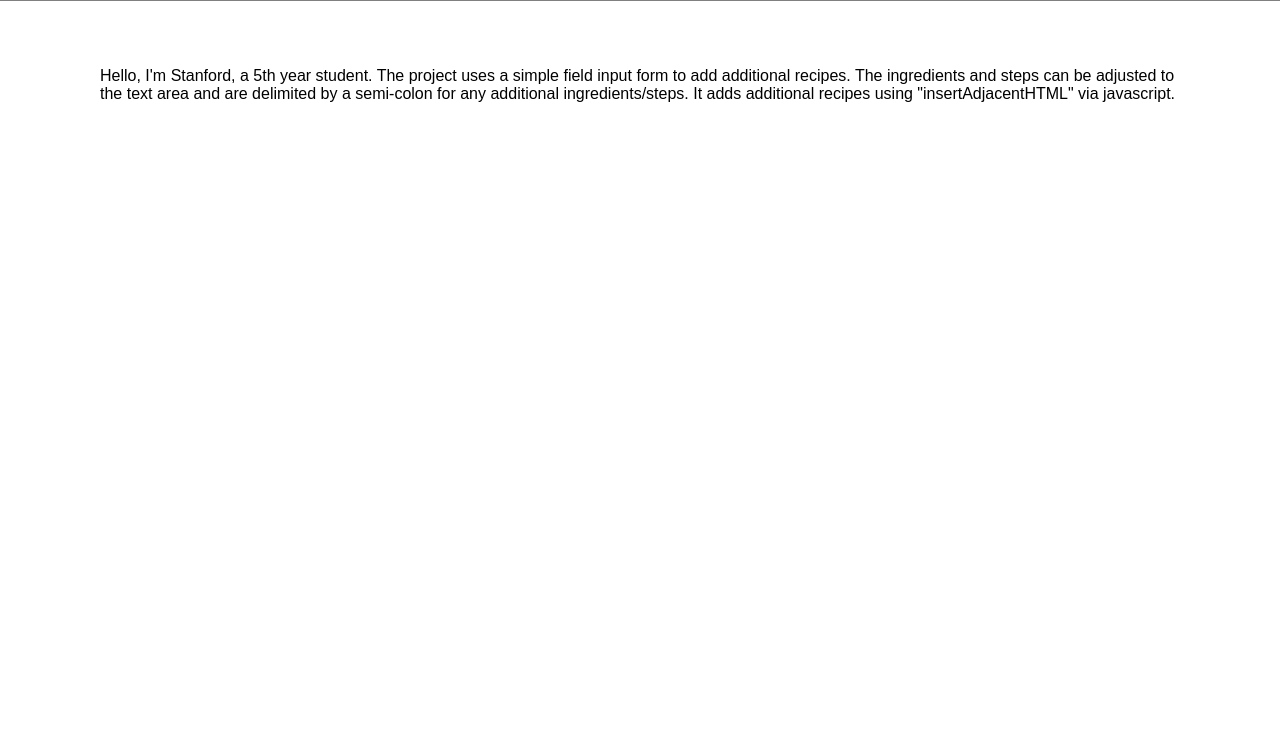
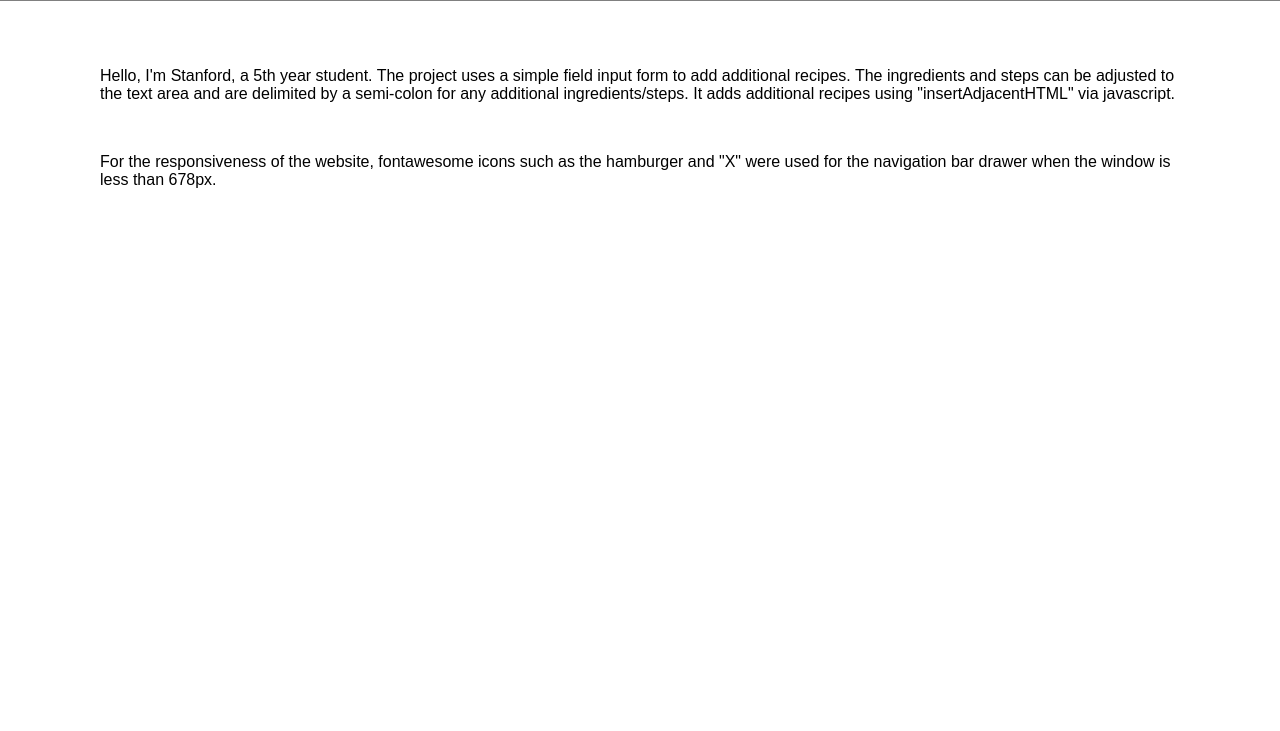
Before and after one commit to StanfordLin/CPSC455, a website built with Parcel: page about.html in a window 1280 px wide. Shown: the part 69-800 px from the top of the page. Built offline with nearby package versions, Linux system fonts and the light colour scheme.

Commit message:
Added more info about bio

```diff
--- a/about.html
+++ b/about.html
@@ -33,6 +33,12 @@
         additional ingredients/steps. It adds additional recipes using
         "insertAdjacentHTML" via javascript.
       </p>
+      <br />
+      <p>
+        For the responsiveness of the website, fontawesome icons such as the
+        hamburger and "X" were used for the navigation bar drawer when the
+        window is less than 678px.
+      </p>
     </div>
 
     <!-- <script src="src/index.js"></script> -->
```
